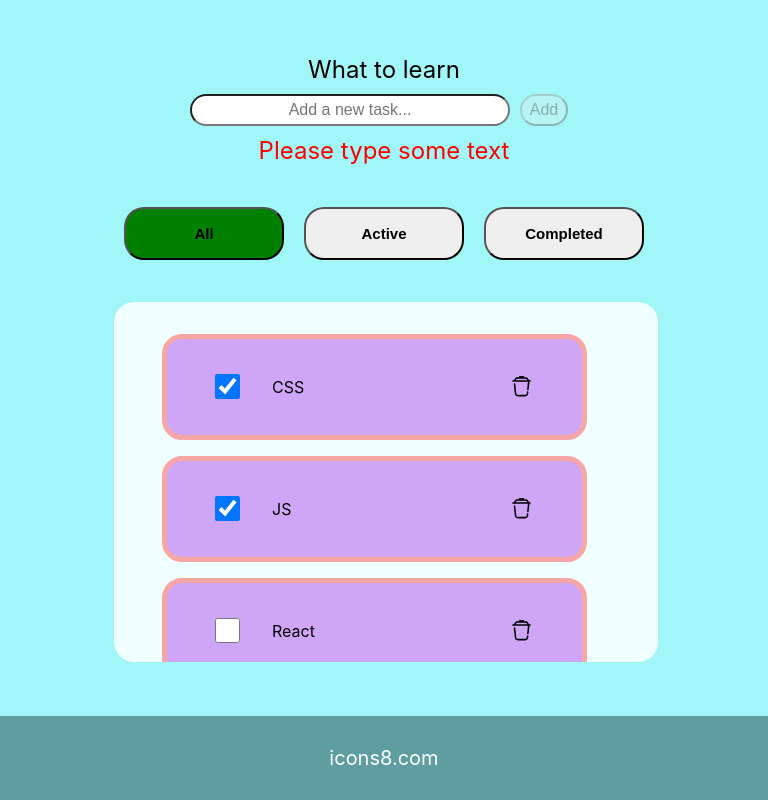
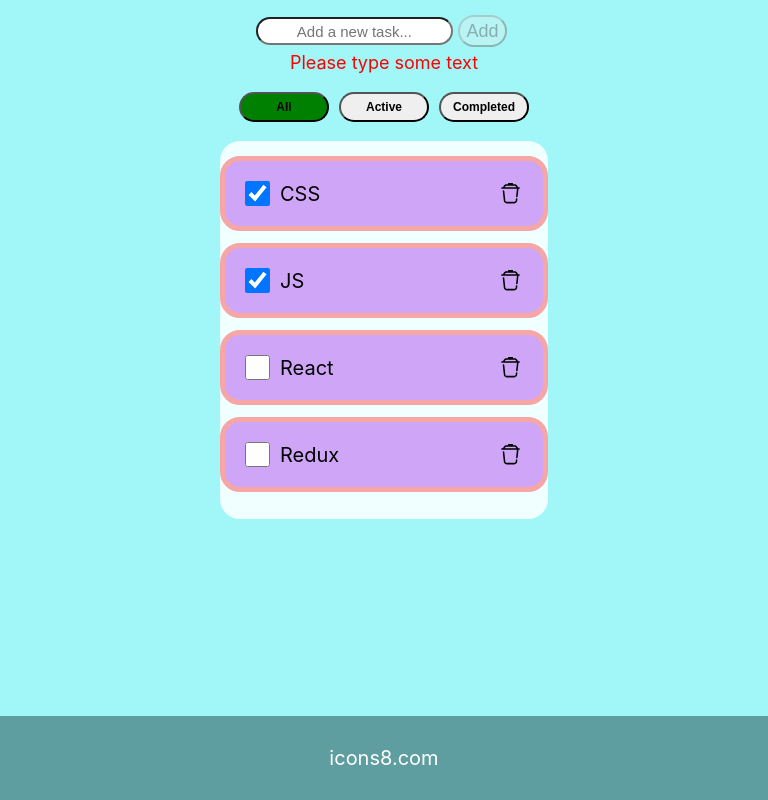
Before and after one commit to Radchenko87dmytro/My-Portfolio, a React (Create React App) app: page / in a window 768 px wide. Built offline with nearby package versions, Linux system fonts and the light colour scheme.

Commit message:
feature: fixed issues with media query responsibility and error message

```diff
--- a/src/App.css
+++ b/src/App.css
@@ -18,28 +18,27 @@ label {
   align-items: center;
   font-size: 2rem;
 }
+
 h2 {
-  padding: 1rem;
+  padding: 8px 4px;
 }
 
 ul {
   list-style-type: none;
   background-color: azure;
-  padding: 1rem 0;
+  /* padding: 1rem 0; */
   border-radius: 20px;
-}
-
-li {
-  height: 2rem;
-  width: 100%;
-  margin: 3rem 0;
 }
 
 button {
   margin: 10px;
   border-radius: 20px;
-  width: 20vw;
+  width: 100%;
   cursor: pointer;
+}
+
+.filter-section button:hover {
+  background-color: greenyellow;
 }
 
 svg {
@@ -51,19 +50,6 @@ svg:hover {
   cursor: pointer;
 }
 
-/* .custom-checkbox::after {
-  content: "";
-  position: absolute;
-  display: none;
-  left: 9px;
-  top: 5px;
-  width: 6px;
-  height: 12px;
-  border: solid #000;
-  border-width: 0 3px 3px 0;
-  transform: rotate(45deg);
-} */
-
 .App {
   display: block;
   justify-content: center;
@@ -74,8 +60,8 @@ svg:hover {
 .todolist-container {
   display: flex;
   justify-content: center;
-  align-items: center;
-  padding: 6rem;
+  align-items: flex-start;
+  padding-top: 30px;
   background-color: #a1f7f7;
   height: calc(100vh - 84px);
 }
@@ -88,10 +74,10 @@ svg:hover {
 
 .input-area {
   text-align: center;
-  font-size: 2rem;
+  font-size: 28px;
   border-radius: 20px;
-  width: 40rem;
-  height: 4rem;
+  width: 100%;
+  height: 58px;
 }
 
 input:invalid {
@@ -99,16 +85,16 @@ input:invalid {
 }
 
 .add-button {
-  height: 4rem;
-  width: 4rem;
-  font-size: 1.5rem;
+  height: 58px;
+  width: 24%;
+  font-size: 28px;
   cursor: pointer;
 }
 
 .add-button-disabled {
-  height: 4rem;
-  width: 4rem;
-  font-size: 1.5rem;
+  height: 58px;
+  width: 24%;
+  font-size: 28px;
   cursor: pointer;
   /* display: none; */
 }
@@ -121,27 +107,28 @@ input:invalid {
   background-color: green;
 }
 
-.btnOverlay {
-  /* ustaw opacity na 1, zeby zobaczyc jak to wyglada */
-  opacity: 1;
+/* .btnOverlay { */
+/* ustaw opacity na 1, zeby zobaczyc jak to wyglada */
+/* opacity: 1;
   position: absolute;
   width: 60px;
   height: 60px;
   margin: 10px;
   background-color: red;
   text-decoration: line-through;
-}
+} */
 
 .filter-section {
   display: flex;
   justify-content: center;
   align-items: flex-end;
-  margin: 2rem;
+  margin: 18px;
 }
 
 .filter-button:hover {
   background-color: greenyellow;
 }
+
 .active-filter {
   background-color: green;
 }
@@ -151,8 +138,9 @@ input:invalid {
   justify-content: center;
   align-items: center;
   width: 100%;
-  max-height: 45vh;
+  max-height: 52vh;
   overflow: auto;
+  padding: 20px;
 }
 
 .task-container {
@@ -164,13 +152,14 @@ input:invalid {
   display: flex;
   justify-content: space-between;
   align-items: center;
-  font-size: 3rem;
-  padding: 3rem 3rem;
-  margin: 3rem 5rem;
-  width: 100%;
+  font-size: 36px;
+  padding: 20px;
+  margin: 0 auto;
+  margin-bottom: 12px;
   background-color: #cfa6f7;
   border: 5px solid #f7a6a6;
   border-radius: 20px;
+  /* overflow: hidden; */
 }
 
 .task-message {
@@ -182,6 +171,7 @@ input:invalid {
 input[type="checkbox"]:checked + .custom-checkbox::after {
   display: block;
 }
+
 .custom-checkbox {
   display: inline-block;
   width: 30px;
@@ -191,71 +181,92 @@ input[type="checkbox"]:checked + .custom-checkbox::after {
   border-radius: 5px;
   position: relative;
   cursor: pointer;
-  margin-right: 2rem;
+  margin-right: 10px;
 }
 
 .error {
   display: flex;
   justify-content: center;
   color: red;
-  font-size: 1.5em;
+  font-size: 26px;
+}
+
+.errorHidden {
+  display: flex;
+  justify-content: center;
+  color: red;
+  font-size: 28px;
+  opacity: 0;
 }
 
 .links {
   display: flex;
-  flex-direction: column;
+  /* flex-direction: column; */
   text-align: center;
   justify-content: center;
   color: white;
   background-color: cadetblue;
   height: 84px;
 }
+
 .links p {
   padding: 30px;
-  font-size: 25px;
+  font-size: 20px;
 }
 
 /* Media Queries */
 
 /* Mobile devices (less than 768px) */
 
-@media screen and (min-width: 375px) and (max-width: 768px) {
+@media screen and (max-width: 768px) {
   body {
     min-width: 375px;
   }
+
   button {
-    width: 10rem;
-    font-size: 10px;
+    width: 90px;
+    margin: 5px;
+    font-size: 8px;
   }
+
   svg {
     width: 25px;
     height: 25px;
   }
-  label {
-    font-size: 1.5rem;
+
+  h2 {
+    padding: 6px 3px;
   }
+
   .custom-checkbox {
     width: 25px;
     height: 25px;
   }
 
-  /* .todolist-container {
+  .todolist-container {
+    padding-top: 10px;
+  }
+
+  .input-area {
+    text-align: center;
+    font-size: 15px;
+    width: 60%;
+    height: 28px;
+  }
+
+  .error {
     display: flex;
     justify-content: center;
-  } */
+    color: red;
+    font-size: 18px;
+  }
 
-  .todolist {
-    /* margin: 1rem 0; */
+  .errorHidden {
     display: flex;
     justify-content: center;
-    align-items: center;
-    padding: 1rem;
-  }
-  .input-area {
-    text-align: center;
-    font-size: 1rem;
-    width: 15rem;
-    height: 2rem;
+    color: red;
+    font-size: 18px;
+    opacity: 0;
   }
 
   .task-message {
@@ -263,76 +274,79 @@ input[type="checkbox"]:checked + .custom-checkbox::after {
   }
 
   .task-section {
-    width: 90%;
-    margin: 0 2rem;
-    padding-left: 2rem;
+    width: 100%;
+    margin: 0 auto;
+    padding: 15px 0px;
   }
 
   .task-item {
-    font-size: 1rem;
+    font-size: 20px;
     width: 90%;
-    margin: 1rem;
   }
 
   .add-button,
   .add-button-disabled {
-    width: 3rem;
-    height: 2rem;
-    font-size: 1rem;
+    width: 15%;
+    height: 32px;
+    font-size: 18px;
   }
 
-  /* .add-button-disabled {
+  .filter-section {
+    display: flex;
+    justify-content: center;
+    align-items: center;
+    margin: 14px;
+  }
+
+  /* .links p {
+    font-size: 16px;
+  } */
+}
+
+/* Tablets and larger devices (768px and above) */
+
+@media screen and (min-width: 768px) {
+  button {
+    margin: 5px;
+  }
+  /* .todolist {
+    margin: 1rem 0;
+    display: flex;
+    justify-content: center;
+    align-items: center;
+    padding: 1rem;
+  } */
+  /* .input-area {
+    text-align: center;
+    font-size: 1rem;
+    width: 20rem;
+    height: 2rem;
+  } */
+  /* .add-button {
     width: 3rem;
     height: 2rem;
     font-size: 1rem;
   } */
 
-  .filter-section {
-    display: flex;
-    justify-content: center;
-    align-items: center;
-    margin: 2rem;
+  .task-section {
+    width: 100%;
   }
-  .links p {
-    font-size: 16px;
+
+  .task-item {
+    width: 100%;
+    /* margin: 10px; */
   }
-}
-
-/* Tablets and larger devices (768px and above) */
-
-@media screen and (min-width: 768px) and (max-width: 1024px) {
-  .todolist {
-    margin: 1rem 0;
-    display: flex;
-    justify-content: center;
-    align-items: center;
-    padding: 1rem;
-  }
-  .input-area {
-    text-align: center;
-    font-size: 1rem;
-    width: 20rem;
-    height: 2rem;
-  }
-  .add-button {
-    width: 3rem;
-    height: 2rem;
-    font-size: 1rem;
-  }
-  .task-item {
-    width: 83%;
-  }
-  .task-message {
+  /* .task-message {
     font-size: 18px;
-  }
-  .links p {
+  } */
+  /* .links p {
     font-size: 20px;
-  }
+  } */
 }
 
 /* Larger screens (1024px and above) */
 @media (min-width: 1024px) {
   .task-item {
-    width: 85%;
+    width: 100%;
   }
 }
--- a/src/Todolist.tsx
+++ b/src/Todolist.tsx
@@ -67,9 +67,9 @@ export function Todolist(props: PropsType) {
   return (
     <div className="todolist-container">
       <div>
-        <label htmlFor="input-area" id="label">
+        {/* <label htmlFor="input-area" id="label">
           What to learn
-        </label>
+        </label> */}
         <div className="input-container">
           <input
             className="input-area"
@@ -99,7 +99,9 @@ export function Todolist(props: PropsType) {
           </button>
         </div>
 
-        <p className="error">{error}</p>
+        <p className={error ? "error" : "errorHidden"}>
+          {error ? error : "hidden"}
+        </p>
 
         <div className="filter-section">
           <button
@@ -140,7 +142,7 @@ export function Todolist(props: PropsType) {
               props.changeStatus(t.id, event.currentTarget.checked);
             };
             return (
-              <li className="task-item" key={t.id}>
+              <div className="task-item" key={t.id}>
                 <div className="task-container">
                   <input
                     className="custom-checkbox"
@@ -167,7 +169,7 @@ export function Todolist(props: PropsType) {
                     <path d="M 20.5 4 A 1.50015 1.50015 0 0 0 19.066406 6 L 16.140625 6 C 14.303372 6 12.582924 6.9194511 11.564453 8.4492188 L 9.1972656 12 L 7.5 12 A 1.50015 1.50015 0 1 0 7.5 15 L 9.7636719 15 A 1.50015 1.50015 0 0 0 10.208984 15 L 36.330078 15 L 34.757812 29.679688 A 1.50015 1.50015 0 1 0 37.740234 29.998047 L 39.347656 15 L 40.5 15 A 1.50015 1.50015 0 1 0 40.5 12 L 38.802734 12 L 36.435547 8.4492188 C 35.416254 6.9202798 33.696001 6 31.859375 6 L 28.933594 6 A 1.50015 1.50015 0 0 0 27.5 4 L 20.5 4 z M 16.140625 9 L 31.859375 9 C 32.696749 9 33.474746 9.4162203 33.939453 10.113281 L 35.197266 12 L 12.802734 12 L 14.060547 10.113281 A 1.50015 1.50015 0 0 0 14.0625 10.111328 C 14.525982 9.4151428 15.301878 9 16.140625 9 z M 10.572266 17.650391 A 1.50015 1.50015 0 0 0 9.1171875 19.330078 L 11.125 38.085938 C 11.423352 40.868277 13.795836 43 16.59375 43 L 31.404297 43 C 34.202211 43 36.574695 40.868277 36.873047 38.085938 L 37.246094 34.605469 A 1.50015 1.50015 0 1 0 34.263672 34.287109 L 33.890625 37.765625 C 33.752977 39.049286 32.694383 40 31.404297 40 L 16.59375 40 C 15.303664 40 14.247023 39.049286 14.109375 37.765625 L 12.099609 19.011719 A 1.50015 1.50015 0 0 0 10.572266 17.650391 z"></path>
                   </svg>
                 </div>
-              </li>
+              </div>
             );
           })}
         </ul>
```
